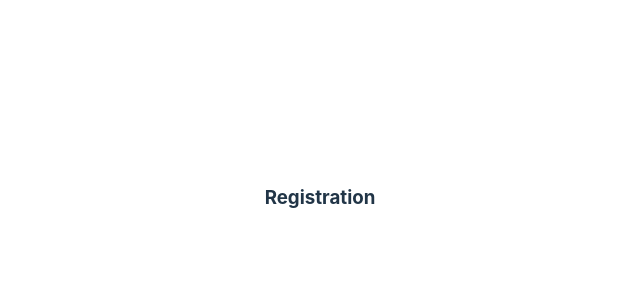
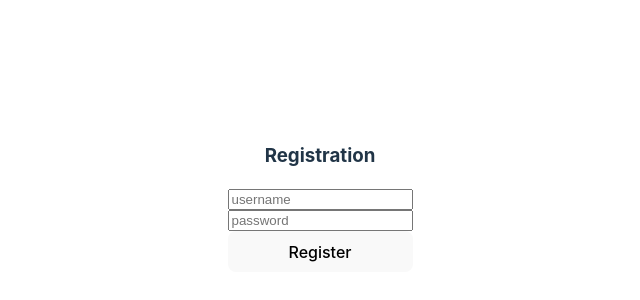
Before and after one commit to jlawrenceh/timetracker-app, a React (Vite) app in the folder client/: page /register in a window 1280 px wide. Shown: the part 202-502 px from the top of the page, without its empty margins (320-960 px from the left). Built offline with nearby package versions, Linux system fonts and the light colour scheme.

Commit message:
added registration

```diff
--- a/client/src/pages/Registration.jsx
+++ b/client/src/pages/Registration.jsx
@@ -2,8 +2,11 @@ import React from "react";
 import { Formik, Form, Field, ErrorMessage } from "formik";
 import * as Yup from "yup";
 import axios from "axios";
+import {useNavigate} from 'react-router-dom';
 
 function Registration() {
+
+    let navigate = useNavigate();
 
     const initialValues = {
         username: "",
@@ -15,16 +18,37 @@ function Registration() {
     password: Yup.string().min(4).max(20).required(),
     });
 
+
     const onSubmit = (data) => {
-        axios.post("http://localhost:3001/users/register", data).then(() => {
-          console.log(data);
+        axios.post("http://localhost:3005/users/register", data).then((response) => {
+          if (response.data.error) {
+            alert(response.data.error);
+          } else {
+            alert(response.data);
+            navigate("/login");
+          }
         });
       };
 
     return (
     <div>
         <h3>Registration</h3>
+        <Formik
+        initialValues={initialValues}
+        onSubmit={onSubmit}
+        validationSchema={validationSchema}
+        >
+          <Form style={{ display: 'flex', flexDirection: 'column' }}>
+            <Field type="text" name="username" placeholder="username" autoComplete="off"/>
+            <ErrorMessage name="username" component="span" className="error" />
 
+            <Field type="password" name="password" placeholder="password" />
+            <ErrorMessage name="password" component="span" className="error" />
+
+            <button type="submit">Register</button>
+
+          </Form>
+        </Formik>
 
     </div>
     )
```
Also changed, not shown: 1 other file (tests, documents, lock files or other folders).
